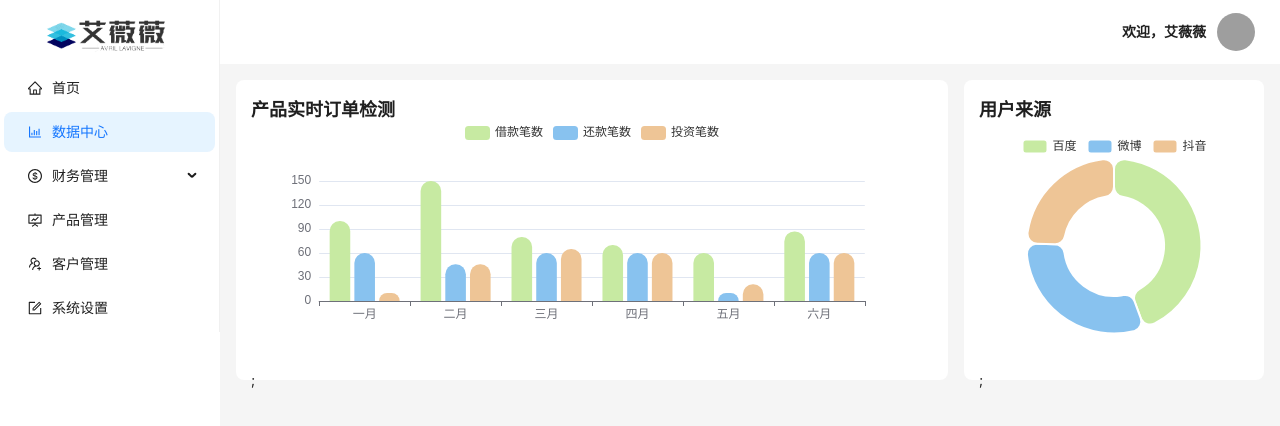
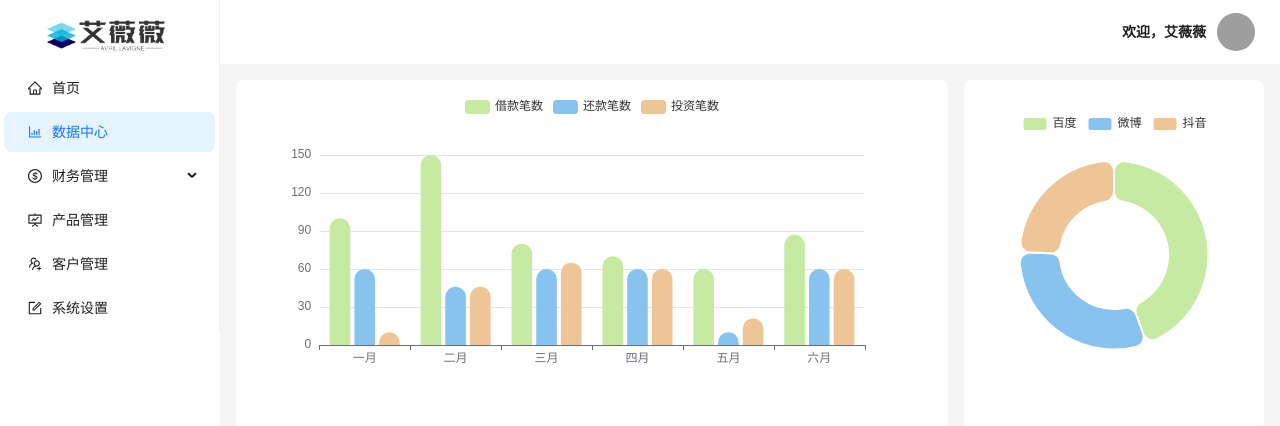
Before and after one commit to xb-boom/my-app, a React (Create React App) app: page /dataCore in a window 1280 px wide. Shown: the top 426 px of the page. Built offline with nearby package versions, Linux system fonts and the light colour scheme; sample sign-in values are in the browser's storage; grey boxes are pictures that could not be loaded.

Commit message:
feat: 新增echarts组件

```diff
--- /dev/null
+++ b/src/component/charts/index.tsx
@@ -0,0 +1,100 @@
+// 渲染echarts组件
+import * as echarts from 'echarts';
+import React, { useEffect, useRef, memo } from 'react';
+
+// 根据屏幕尺寸设置fontSize
+export const setFontSize = () => {
+    const html = document.documentElement; // 获取html
+    let fontSize = '100px';
+    // 获取宽度
+    const width = html.clientWidth;
+    if (width < 1024) {
+        fontSize = '54px';
+    }
+    if (width >= 1366) {
+        fontSize = '95px';
+    }
+    if (width >= 1440) {
+        fontSize = '100px';
+    }
+    if (width >= 1920) {
+        fontSize = '110px';
+    }
+    html.style.fontSize = fontSize;
+};
+
+type Chart = {
+    title?: string;
+    xData?: string[];
+    seriesData?: number[];
+    option: any;
+    chartContainerId: string;
+    className?: string;
+    chartInstanceId?: string;
+    echartsClick?: Function;
+    resizeFlag?: boolean;
+    setSelectedLegend?: Function;
+};
+
+let chartInstance: any = null;
+
+const EchartsRenderer: React.FC<Chart> = (props) => {
+    const {
+        option,
+        chartContainerId,
+        chartInstanceId,
+        echartsClick,
+        resizeFlag = false,
+        setSelectedLegend
+    } = props; //option 的值由父组件传入
+    const chartWrapper = useRef<any>(null); // 在React中，通过useRef来获取组件挂载的HTML元素，也就是ECharts官网文档中所提到的父容器。
+
+    useEffect(() => {
+        if (!option && Object.keys(option).length === 0) return;
+        if (!chartWrapper.current) return;
+        setFontSize();
+        const height = document.getElementById(chartContainerId)?.clientHeight; // 你也可以根据你的布局来自定义ECharts的宽高。
+        chartWrapper.current.style.width = '100%';
+        chartWrapper.current.style.height = `${height}px`; //用到了响应式布局的理念，在父元素中寻找id为dora的元素，并设置ECharts父容器的高度为其高度
+        const chartInstance = echarts.init(chartWrapper.current, 'macarons'); //初始化ECharts
+
+        // window.addEventListener('resize', function () {
+        // 	chartInstance.resize();
+        // });
+        // 不merge配置，防止引用类型数据变化后，组件不更新
+        chartInstance.setOption(option, true);
+        // 图例点击事件
+        chartInstance.on('legendselectchanged', function (params) {
+            if (setSelectedLegend) {
+                setSelectedLegend(params);
+            }
+        });
+
+        const myObserver = new ResizeObserver((entry) => {
+            chartInstance.resize();
+        });
+        myObserver.observe(chartWrapper.current);
+
+        return () => {
+            // 销毁实例，销毁后实例无法再被使用。
+            chartInstance && chartInstance.dispose();
+            myObserver.disconnect();
+
+            // 添加要监听的元素，把echart的container div添加为监听对象
+        };
+    }, []);
+
+    useEffect(() => {
+        if (chartWrapper.current) {
+            chartInstance = echarts.init(chartWrapper.current, 'macarons'); //重新渲染ECharts
+            chartInstance.setOption(option, true);
+
+            //点击前解绑，防止点击事件触发多次
+            chartInstance.off('click');
+            chartInstance.on('click', echartsClick);
+        }
+        //每次当option变化时，再次setOptions
+    }, [option]);
+    return <div id={chartInstanceId} ref={chartWrapper} />;
+};
+export default memo(EchartsRenderer);
--- a/src/view/dataCore/index.scss
+++ b/src/view/dataCore/index.scss
@@ -1,27 +1,24 @@
 .orderDataGrid {
     width: 100%;
-    height: 250px;
-    // background-color: aqua;
+    height: 350px;
     display: flex;
 
     .echartsBox {
         background-color: white;
-        height: 300px;
+        height: 100%;
         padding: 15px;
         border-radius: 8px;
 
         &:nth-child(1) {
-           flex: 1;
+            flex: 1;
             margin-right: 16px;
         }
 
         &:nth-child(2) {
-            width: 300px
+            width: 300px;
         }
-
-        .title {
-            font-size: 18px;
-            font-weight: 600;
+        & > div {
+            height: 100%;
         }
     }
 }
--- a/src/view/dataCore/index.tsx
+++ b/src/view/dataCore/index.tsx
@@ -1,13 +1,190 @@
-import React from "react";
+import React, {useState} from "react";
 import './index.scss'
-import { AEchars, BEchars } from '../../component/charts/columnar'
+// import { AEchars, BEchars } from '../../component/charts/columnar'
+import EchartsRenderer from '../../component/charts/index'
 
 function DataCore() {
+    const [echartsDataA, setEchartsA] = useState({
+        legend: {
+            data:['借款笔数', '还款笔数', '投资笔数']
+        },
+        color: ['#c7eaa2','#88c2ef','#eec596'],
+        xAxis: {
+            type: 'category',
+            data: ['一月', '二月', '三月', '四月', '五月', '六月']
+        },
+        yAxis: {
+            type: 'value'
+        },
+        series: [
+            {
+                data: [{
+                    value: 100,
+                    itemStyle: {
+                        borderRadius: [10, 10, 0, 0]
+                    }
+                }, {
+                    value: 150,
+                    itemStyle: {
+                        borderRadius: [10, 10, 0, 0]
+                    }
+                }, {
+                    value: 80,
+                    itemStyle: {
+                        borderRadius: [10, 10, 0, 0]
+                    }
+                }, {
+                    value: 70,
+                    itemStyle: {
+                        borderRadius: [10, 10, 0, 0]
+                    }
+                }, {
+                    value: 60,
+                    itemStyle: {
+                        borderRadius: [10, 10, 0, 0]
+                    }
+                }, {
+                    value: 87,
+                    itemStyle: {
+                        borderRadius: [10, 10, 0, 0]
+                    }
+                }],
+                type: 'bar',
+                stack: 'a',
+                name: '借款笔数'
+            },
+            {
+                data: [{
+                    value: 60,
+                    itemStyle: {
+                        borderRadius: [10, 10, 0, 0]
+                    }
+                }, {
+                    value: 46,
+                    itemStyle: {
+                        borderRadius: [10, 10, 0, 0]
+                    }
+                }, {
+                    value: 60,
+                    itemStyle: {
+                        borderRadius: [10, 10, 0, 0]
+                    }
+                }, {
+                    value: 60,
+                    itemStyle: {
+                        borderRadius: [10, 10, 0, 0]
+                    }
+                }, {
+                    value: 10,
+                    itemStyle: {
+                        borderRadius: [10, 10, 0, 0]
+                    }
+                }, {
+                    value: 60,
+                    itemStyle: {
+                        borderRadius: [10, 10, 0, 0]
+                    }
+                }, {
+                    value: 80,
+                    itemStyle: {
+                        borderRadius: [10, 10, 0, 0]
+                    }
+                }],
+                type: 'bar',
+                stack: 'b',
+                name: '还款笔数'
+            },
+            {
+                data: [{
+                    value: 10,
+                    itemStyle: {
+                        borderRadius: [10, 10, 0, 0]
+                    }
+                }, {
+                    value: 46,
+                    itemStyle: {
+                        borderRadius: [10, 10, 0, 0]
+                    }
+                }, {
+                    value: 65,
+                    itemStyle: {
+                        borderRadius: [10, 10, 0, 0]
+                    }
+                }, {
+                    value: 60,
+                    itemStyle: {
+                        borderRadius: [10, 10, 0, 0]
+                    }
+                }, {
+                    value: 21,
+                    itemStyle: {
+                        borderRadius: [10, 10, 0, 0]
+                    }
+                }, {
+                    value: 60,
+                    itemStyle: {
+                        borderRadius: [10, 10, 0, 0]
+                    }
+                }, {
+                    value: 76,
+                    itemStyle: {
+                        borderRadius: [10, 10, 0, 0]
+                    }
+                }],
+                type: 'bar',
+                stack: 'c',
+                name: '投资笔数'
+            },
+        ]
+    })
+    const [echartsDataB, setEchartsB] = useState({
+        tooltip: { trigger: 'item' },
+        color: ['#c7eaa2','#88c2ef','#eec596'],
+        legend: {
+            top: '5%',
+            left: 'center'
+        },
+        series: [
+            {
+                name: '详细信息',
+                type: 'pie',
+                radius: ['40%', '70%'],
+                avoidLabelOverlap: false,
+                itemStyle: {
+                    borderRadius: 10,
+                    borderColor: '#fff',
+                    borderWidth: 2
+                },
+                label: {
+                    show: false,
+                    position: 'center'
+                },
+                labelLine: { show: false },
+                data: [
+                    { value: 1048, name: '百度' },
+                    { value: 735, name: '微博' },
+                    { value: 580, name: '抖音' },
+                ]
+            }
+        ]
+    })
     return (
         <>
             <div className="orderDataGrid">
-                <AEchars />
-                <BEchars />
+                <div className="echartsBox">
+                    <EchartsRenderer
+                        chartInstanceId="dataBarEcharts"
+                        option={echartsDataA}
+                        chartContainerId="dataBarEcharts"
+                    />
+                </div>
+                <div className="echartsBox">
+                    <EchartsRenderer
+                        chartInstanceId="sourcePieEcharts"
+                        option={echartsDataB}
+                        chartContainerId="sourcePieEcharts"
+                    />
+                </div>
             </div>
         </>
     )
```
Also changed, not shown: tsconfig.json (+8 -4 lines).
